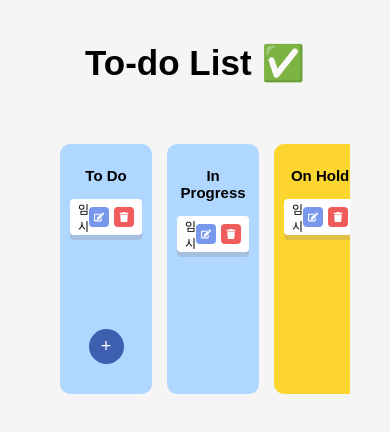
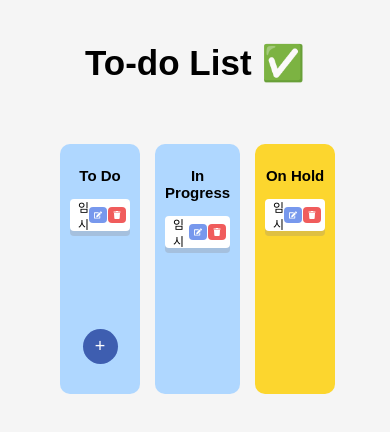
Before and after one commit to strongsongky/Kanban-board, a React (Vite) app: page / in a window 390 px wide. Shown: the top 432 px of the page. Built offline with nearby package versions, Linux system fonts and the light colour scheme.

Commit message:
chore: Install React Query and Axios

```diff
--- a/package.json
+++ b/package.json
@@ -22,8 +22,9 @@
   },
   "homepage": "https://github.com/strongsongky/Kanban-board#readme",
   "dependencies": {
-    "@tanstack/react-query": "^5.51.1",
+    "@tanstack/react-query": "^5.51.9",
     "@vitejs/plugin-react": "^4.3.1",
+    "axios": "^1.7.2",
     "react": "^18.3.1",
     "react-dom": "^18.3.1",
     "react-icons": "^5.2.1"
--- a/src/App.css
+++ b/src/App.css
@@ -176,7 +176,7 @@ body {
   .kanban-card {
     margin: 5px 0;
     padding: 8px;
-    height: 20px;
+    height: 16px;
     font-size: 12px;
   }
 
@@ -188,8 +188,9 @@ body {
   .edit-button,
   .delete-button {
     padding: 3px 5px;
-    font-size: 10px;
-    height: 20px;
+    font-size: 8px;
+    height: 16px;
+    margin-right: -4px;
   }
 
   .add-task-button {
```
Also changed, not shown: 1 other file (tests, documents, lock files or other folders).
